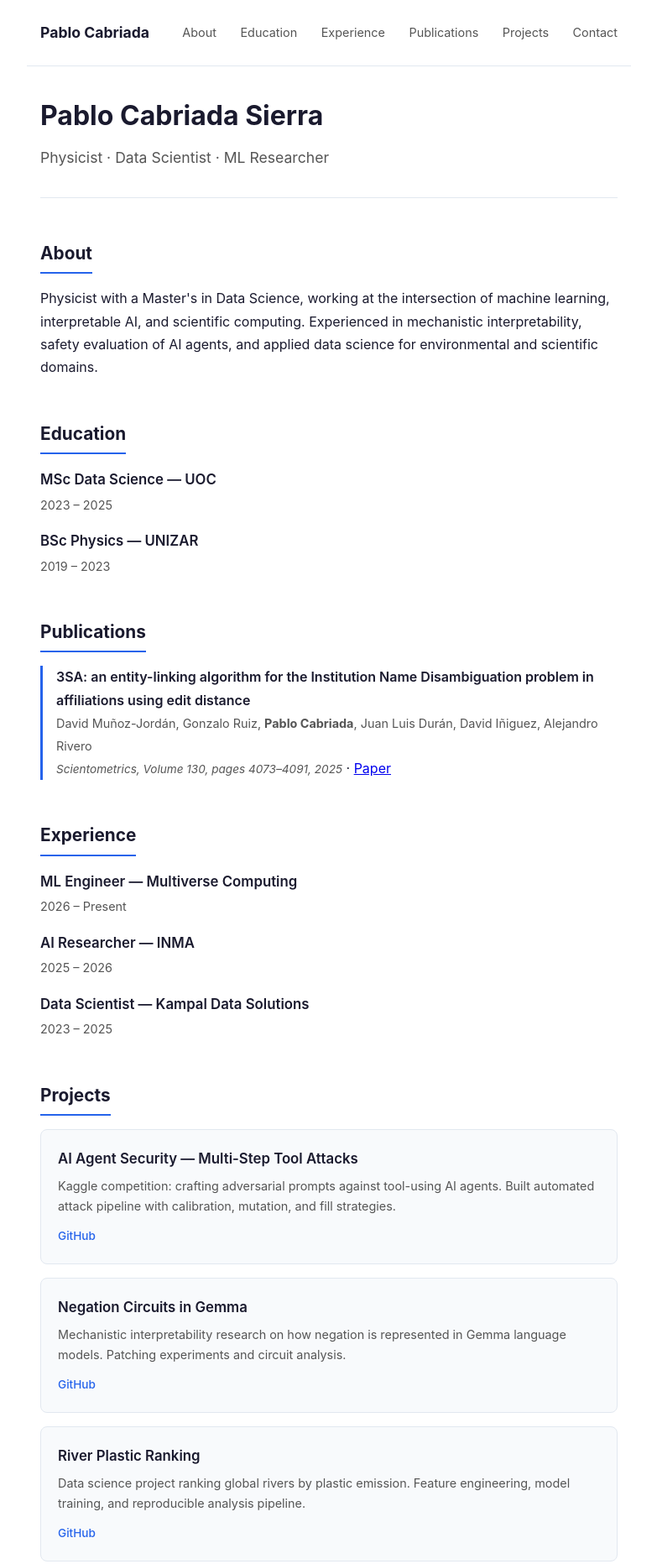
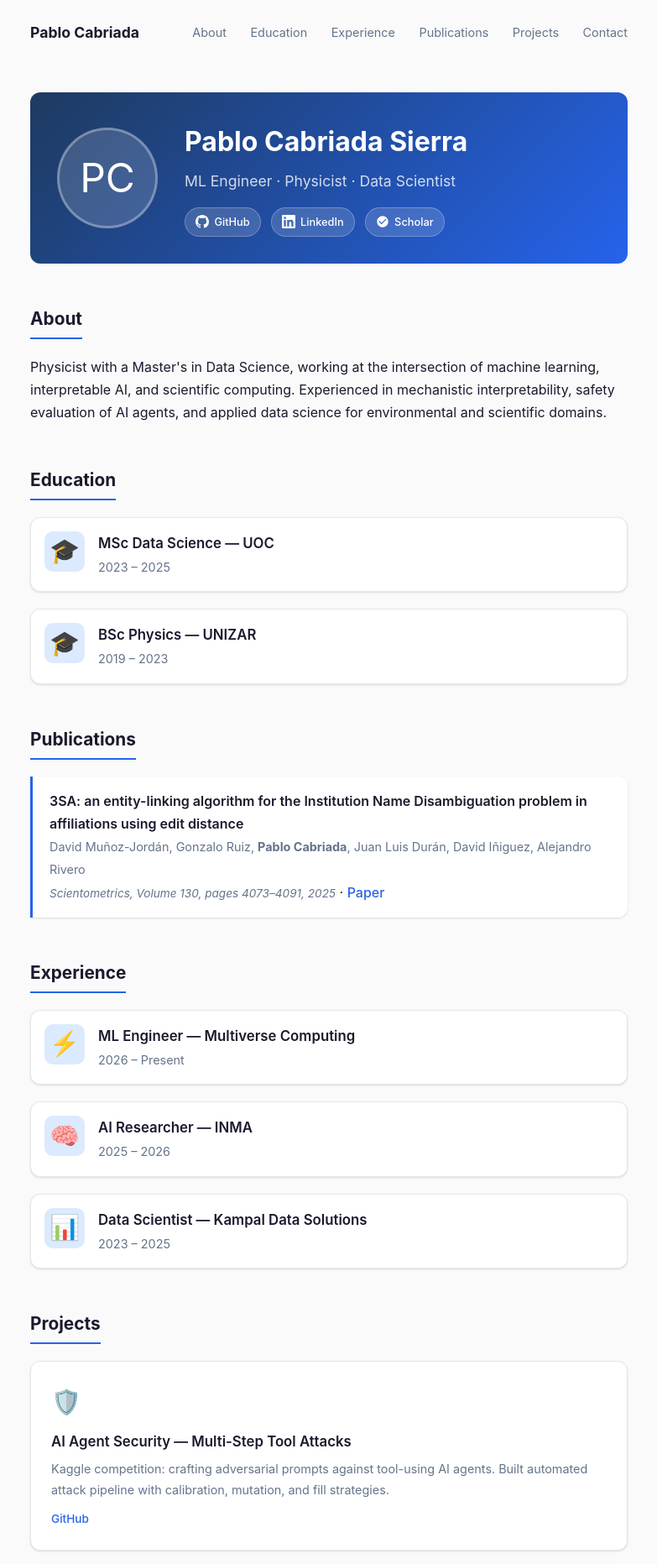
Before and after one commit to pablocs116/pablocs116.github.io, a Jekyll site: the page built from index.md, in a window 1280 px wide. Shown: the top 1863 px of the page at 84% size, without its empty margins (248-1031 px from the left). Built offline with Jekyll 4.4.1, drawn with Linux system fonts in a browser that asks for light colours.

Commit message:
Visual upgrade: gradient hero, icons, badges, card hover effects

```diff
--- a/assets/style.css
+++ b/assets/style.css
@@ -1,10 +1,14 @@
 :root {
-  --bg: #ffffff;
+  --bg: #fafafa;
   --text: #1a1a2e;
-  --text-muted: #555;
+  --text-muted: #64748b;
   --accent: #2563eb;
+  --accent-light: #dbeafe;
   --border: #e2e8f0;
-  --card-bg: #f8fafc;
+  --card-bg: #ffffff;
+  --shadow: 0 1px 3px rgba(0,0,0,0.08), 0 1px 2px rgba(0,0,0,0.06);
+  --shadow-hover: 0 4px 12px rgba(0,0,0,0.1), 0 2px 4px rgba(0,0,0,0.06);
+  --radius: 12px;
 }
 
 * { margin: 0; padding: 0; box-sizing: border-box; }
@@ -18,13 +22,12 @@ body {
 }
 
 nav {
-  max-width: 720px;
+  max-width: 760px;
   margin: 0 auto;
-  padding: 1.5rem 1rem;
+  padding: 1.5rem 1.5rem;
   display: flex;
   justify-content: space-between;
   align-items: center;
-  border-bottom: 1px solid var(--border);
 }
 
 nav > a {
@@ -39,49 +42,129 @@ nav > a {
   color: var(--text-muted);
   text-decoration: none;
   font-size: 0.9rem;
+  transition: color 0.2s;
 }
 
 .nav-links a:hover { color: var(--accent); }
 
 main {
-  max-width: 720px;
+  max-width: 760px;
   margin: 0 auto;
-  padding: 2rem 1rem 4rem;
+  padding: 2rem 1.5rem 4rem;
 }
 
 .hero {
+  display: flex;
+  align-items: center;
+  gap: 2rem;
   margin-bottom: 3rem;
-  padding-bottom: 2rem;
-  border-bottom: 1px solid var(--border);
+  padding: 2rem;
+  background: linear-gradient(135deg, #1e3a5f 0%, #2563eb 100%);
+  border-radius: var(--radius);
+  color: white;
 }
 
-.hero h1 {
+.profile-img {
+  width: 120px;
+  height: 120px;
+  border-radius: 50%;
+  border: 3px solid rgba(255,255,255,0.3);
+  object-fit: cover;
+  flex-shrink: 0;
+}
+
+.profile-placeholder {
+  width: 120px;
+  height: 120px;
+  border-radius: 50%;
+  border: 3px solid rgba(255,255,255,0.3);
+  background: rgba(255,255,255,0.15);
+  display: flex;
+  align-items: center;
+  justify-content: center;
+  font-size: 3rem;
+  flex-shrink: 0;
+}
+
+.hero-text h1 {
   font-size: 2rem;
   font-weight: 700;
-  margin-bottom: 0.5rem;
+  margin-bottom: 0.3rem;
 }
 
 .tagline {
   font-size: 1.1rem;
-  color: var(--text-muted);
+  color: rgba(255,255,255,0.8);
+  margin-bottom: 1rem;
 }
+
+.hero-links {
+  display: flex;
+  gap: 0.75rem;
+  flex-wrap: wrap;
+}
+
+.badge {
+  display: inline-flex;
+  align-items: center;
+  gap: 0.4rem;
+  padding: 0.35rem 0.75rem;
+  background: rgba(255,255,255,0.15);
+  border: 1px solid rgba(255,255,255,0.25);
+  border-radius: 999px;
+  color: white !important;
+  text-decoration: none !important;
+  font-size: 0.8rem;
+  font-weight: 500;
+  transition: background 0.2s;
+}
+
+.badge:hover { background: rgba(255,255,255,0.25); }
+
+.badge svg { flex-shrink: 0; }
 
 section { margin-bottom: 3rem; }
 
 h2 {
   font-size: 1.3rem;
   font-weight: 700;
-  margin-bottom: 1rem;
+  margin-bottom: 1.25rem;
   padding-bottom: 0.3rem;
   border-bottom: 2px solid var(--accent);
   display: inline-block;
 }
 
-h3 { font-size: 1.05rem; font-weight: 600; margin-bottom: 0.25rem; }
+h3 { font-size: 1.05rem; font-weight: 600; margin-bottom: 0.15rem; }
 
 .meta { color: var(--text-muted); font-size: 0.9rem; }
 
-.entry { margin-bottom: 1rem; }
+.entry { margin-bottom: 1.25rem; }
+
+.entry.with-icon {
+  display: flex;
+  align-items: flex-start;
+  gap: 1rem;
+  padding: 1rem;
+  background: var(--card-bg);
+  border: 1px solid var(--border);
+  border-radius: var(--radius);
+  box-shadow: var(--shadow);
+  transition: box-shadow 0.2s;
+}
+
+.entry.with-icon:hover { box-shadow: var(--shadow-hover); }
+
+.entry-icon {
+  font-size: 1.8rem;
+  flex-shrink: 0;
+  width: 48px;
+  height: 48px;
+  display: flex;
+  align-items: center;
+  justify-content: center;
+  background: var(--accent-light);
+  border-radius: 10px;
+}
 
 .publications {
   list-style: none;
@@ -90,46 +173,90 @@ h3 { font-size: 1.05rem; font-weight: 600; margin-bottom: 0.25rem; }
 
 .publications li {
   margin-bottom: 1rem;
-  padding-left: 1rem;
+  padding: 1rem 1rem 1rem 1.25rem;
   border-left: 3px solid var(--accent);
+  background: var(--card-bg);
+  border-radius: 0 var(--radius) var(--radius) 0;
+  box-shadow: var(--shadow);
 }
 
 .pub-title { font-weight: 600; }
 .pub-authors { color: var(--text-muted); font-size: 0.9rem; }
 .pub-venue { color: var(--text-muted); font-size: 0.85rem; font-style: italic; }
 
-.note { color: var(--text-muted); font-size: 0.85rem; margin-top: 0.5rem; }
+.publications a {
+  color: var(--accent);
+  text-decoration: none;
+  font-weight: 500;
+}
+
+.publications a:hover { text-decoration: underline; }
 
 .project-card {
   background: var(--card-bg);
   border: 1px solid var(--border);
-  border-radius: 8px;
-  padding: 1.25rem;
+  border-radius: var(--radius);
+  padding: 1.5rem;
   margin-bottom: 1rem;
+  box-shadow: var(--shadow);
+  transition: box-shadow 0.2s, transform 0.2s;
+}
+
+.project-card:hover {
+  box-shadow: var(--shadow-hover);
+  transform: translateY(-2px);
+}
+
+.project-icon {
+  font-size: 1.8rem;
+  margin-bottom: 0.5rem;
 }
 
 .project-card h3 { margin-bottom: 0.4rem; }
 .project-card p { color: var(--text-muted); font-size: 0.9rem; margin-bottom: 0.5rem; }
-.project-card a { color: var(--accent); text-decoration: none; font-size: 0.85rem; font-weight: 500; }
+.project-card a {
+  display: inline-flex;
+  align-items: center;
+  gap: 0.3rem;
+  color: var(--accent);
+  text-decoration: none;
+  font-size: 0.85rem;
+  font-weight: 500;
+}
+
 .project-card a:hover { text-decoration: underline; }
 
 .contact-links {
   list-style: none;
   padding: 0;
+  display: flex;
+  gap: 1.5rem;
+  flex-wrap: wrap;
 }
 
 .contact-links a {
-  color: var(--accent);
+  display: inline-flex;
+  align-items: center;
+  gap: 0.5rem;
+  color: var(--text);
   text-decoration: none;
   font-size: 0.95rem;
+  padding: 0.5rem 1rem;
+  background: var(--card-bg);
+  border: 1px solid var(--border);
+  border-radius: 999px;
+  transition: border-color 0.2s, box-shadow 0.2s;
 }
 
-.contact-links a:hover { text-decoration: underline; }
+.contact-links a:hover {
+  border-color: var(--accent);
+  box-shadow: var(--shadow);
+}
 
 footer {
-  max-width: 720px;
+  max-width: 760px;
   margin: 0 auto;
-  padding: 2rem 1rem;
+  padding: 2rem 1.5rem;
   border-top: 1px solid var(--border);
   text-align: center;
   color: var(--text-muted);
@@ -139,5 +266,8 @@ footer {
 @media (max-width: 600px) {
   nav { flex-direction: column; gap: 0.5rem; }
   .nav-links a { margin-left: 0.75rem; }
-  .hero h1 { font-size: 1.6rem; }
+  .hero { flex-direction: column; text-align: center; padding: 1.5rem; }
+  .hero-text h1 { font-size: 1.5rem; }
+  .hero-links { justify-content: center; }
+  .profile-img, .profile-placeholder { width: 100px; height: 100px; font-size: 2.5rem; }
 }
--- a/index.md
+++ b/index.md
@@ -4,8 +4,25 @@ title: "Pablo Cabriada Sierra"
 ---
 
 <div class="hero">
-  <h1>Pablo Cabriada Sierra</h1>
-  <p class="tagline">Physicist &middot; Data Scientist &middot; ML Researcher</p>
+  <div class="profile-placeholder">PC</div>
+  <div class="hero-text">
+    <h1>Pablo Cabriada Sierra</h1>
+    <p class="tagline">ML Engineer &middot; Physicist &middot; Data Scientist</p>
+    <div class="hero-links">
+      <a href="https://github.com/pablocs116" class="badge">
+        <svg viewBox="0 0 16 16" width="16" height="16" fill="currentColor"><path d="M8 0C3.58 0 0 3.58 0 8c0 3.54 2.29 6.53 5.47 7.59.4.07.55-.17.55-.38 0-.19-.01-.82-.01-1.49-2.01.37-2.53-.49-2.69-.94-.09-.23-.48-.94-.82-1.13-.28-.15-.68-.52-.01-.53.63-.01 1.08.58 1.23.82.72 1.21 1.87.87 2.33.66.07-.52.28-.87.51-1.07-1.78-.2-3.64-.89-3.64-3.95 0-.87.31-1.59.82-2.15-.08-.2-.36-1.02.08-2.12 0 0 .67-.21 2.2.82.64-.18 1.32-.27 2-.27.68 0 1.36.09 2 .27 1.53-1.04 2.2-.82 2.2-.82.44 1.1.16 1.92.08 2.12.51.56.82 1.27.82 2.15 0 3.07-1.87 3.75-3.65 3.95.29.25.54.73.54 1.48 0 1.07-.01 1.93-.01 2.2 0 .21.15.46.55.38A8.013 8.013 0 0016 8c0-4.42-3.58-8-8-8z"/></svg>
+        GitHub
+      </a>
+      <a href="https://www.linkedin.com/in/pablo-cabriada-sierra/" class="badge">
+        <svg viewBox="0 0 24 24" width="16" height="16" fill="currentColor"><path d="M20.447 20.452h-3.554v-5.569c0-1.328-.027-3.037-1.852-3.037-1.853 0-2.136 1.445-2.136 2.939v5.667H9.351V9h3.414v1.561h.046c.477-.9 1.637-1.85 3.37-1.85 3.601 0 4.267 2.37 4.267 5.455v6.286zM5.337 7.433a2.062 2.062 0 01-2.063-2.065 2.064 2.064 0 112.063 2.065zm1.782 13.019H3.555V9h3.564v11.452zM22.225 0H1.771C.792 0 0 .774 0 1.729v20.542C0 23.227.792 24 1.771 24h20.451C23.2 24 24 23.227 24 22.271V1.729C24 .774 23.2 0 22.222 0h.003z"/></svg>
+        LinkedIn
+      </a>
+      <a href="https://doi.org/10.1007/s11192-025-05368-1" class="badge">
+        <svg viewBox="0 0 24 24" width="16" height="16" fill="currentColor"><path d="M12 2C6.48 2 2 6.48 2 12s4.48 10 10 10 10-4.48 10-10S17.52 2 12 2zm-2 15l-5-5 1.41-1.41L10 14.17l7.59-7.59L19 8l-9 9z"/></svg>
+        Scholar
+      </a>
+    </div>
+  </div>
 </div>
 
 <section id="about">
@@ -20,13 +37,19 @@ title: "Pablo Cabriada Sierra"
 
 <section id="education">
   <h2>Education</h2>
-  <div class="entry">
-    <h3>MSc Data Science &mdash; UOC</h3>
-    <p class="meta">2023 &ndash; 2025</p>
+  <div class="entry with-icon">
+    <div class="entry-icon">🎓</div>
+    <div>
+      <h3>MSc Data Science &mdash; UOC</h3>
+      <p class="meta">2023 &ndash; 2025</p>
+    </div>
   </div>
-  <div class="entry">
-    <h3>BSc Physics &mdash; UNIZAR</h3>
-    <p class="meta">2019 &ndash; 2023</p>
+  <div class="entry with-icon">
+    <div class="entry-icon">🎓</div>
+    <div>
+      <h3>BSc Physics &mdash; UNIZAR</h3>
+      <p class="meta">2019 &ndash; 2023</p>
+    </div>
   </div>
 </section>
 
@@ -44,17 +67,26 @@ title: "Pablo Cabriada Sierra"
 
 <section id="experience">
   <h2>Experience</h2>
-  <div class="entry">
-    <h3>ML Engineer &mdash; Multiverse Computing</h3>
-    <p class="meta">2026 &ndash; Present</p>
+  <div class="entry with-icon">
+    <div class="entry-icon">⚡</div>
+    <div>
+      <h3>ML Engineer &mdash; Multiverse Computing</h3>
+      <p class="meta">2026 &ndash; Present</p>
+    </div>
   </div>
-  <div class="entry">
-    <h3>AI Researcher &mdash; INMA</h3>
-    <p class="meta">2025 &ndash; 2026</p>
+  <div class="entry with-icon">
+    <div class="entry-icon">🧠</div>
+    <div>
+      <h3>AI Researcher &mdash; INMA</h3>
+      <p class="meta">2025 &ndash; 2026</p>
+    </div>
   </div>
-  <div class="entry">
-    <h3>Data Scientist &mdash; Kampal Data Solutions</h3>
-    <p class="meta">2023 &ndash; 2025</p>
+  <div class="entry with-icon">
+    <div class="entry-icon">📊</div>
+    <div>
+      <h3>Data Scientist &mdash; Kampal Data Solutions</h3>
+      <p class="meta">2023 &ndash; 2025</p>
+    </div>
   </div>
 </section>
 
@@ -62,18 +94,21 @@ title: "Pablo Cabriada Sierra"
   <h2>Projects</h2>
 
   <div class="project-card">
+    <div class="project-icon">🛡️</div>
     <h3>AI Agent Security &mdash; Multi-Step Tool Attacks</h3>
     <p>Kaggle competition: crafting adversarial prompts against tool-using AI agents. Built automated attack pipeline with calibration, mutation, and fill strategies.</p>
     <a href="https://github.com/pablocs116/AI-Agent-Security---Multi-Step-Tool-Attacks">GitHub</a>
   </div>
 
   <div class="project-card">
+    <div class="project-icon">🔬</div>
     <h3>Negation Circuits in Gemma</h3>
     <p>Mechanistic interpretability research on how negation is represented in Gemma language models. Patching experiments and circuit analysis.</p>
     <a href="https://github.com/pablocs116/negation-circuits-gemma">GitHub</a>
   </div>
 
   <div class="project-card">
+    <div class="project-icon">🌊</div>
     <h3>River Plastic Ranking</h3>
     <p>Data science project ranking global rivers by plastic emission. Feature engineering, model training, and reproducible analysis pipeline.</p>
     <a href="https://github.com/pablocs116/river-plastic-ranking">GitHub</a>
```
